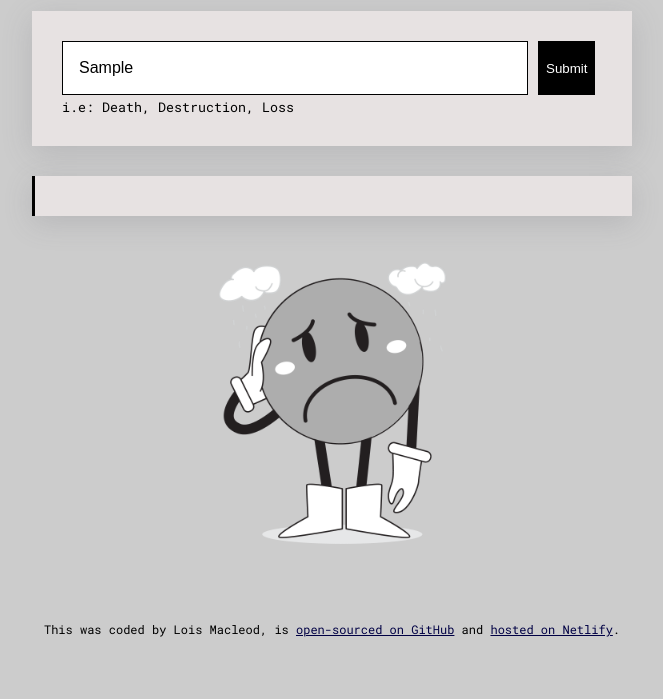
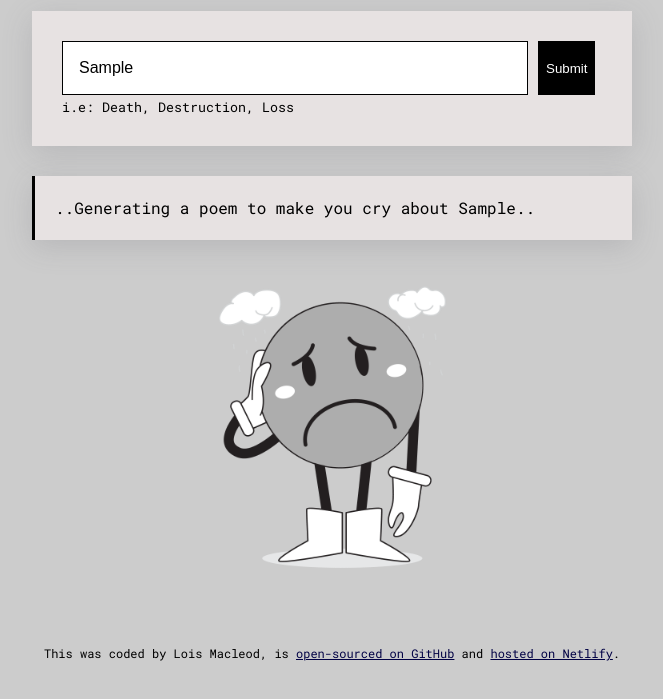
Before and after one commit to loisMac/poem-generator, a plain HTML site: page index.html in a window 1280 px wide. Both pictures are taken after typing "Sample" into the empty fields and a click on the input 874 px from the left and 255 px from the top of the page. Shown: the part 187-886 px from the top of the page, without its empty margins (308-971 px from the left). Drawn offline with nearby package versions, Linux system fonts and the light colour scheme; no server answers.

Commit message:
Added temporary message with animation

```diff
--- a/index.html
+++ b/index.html
@@ -32,7 +32,7 @@
         </form>
         <small>i.e: Death, Destruction, Loss</small>
     </div>
-        <div class="poem" id="poem"></div>
+        <div class="poem hidden" id="poem"></div>
 
 
     </main>
--- a/index.js
+++ b/index.js
@@ -18,6 +18,10 @@ function generatePoem(event) {
    let context = "You are a sad poem expert and love to write short poems. Your mission is to generate a 4 line poem and separate each line with a <br />. Do not include a title and sign off the poem with '-SheCodes AI' inside a <strong> element. Make sure to follow the user instructions.";
    let apiUrl = `https://api.shecodes.io/ai/v1/generate?prompt=${prompt}&context=${context}&key=${apiKey}`;
 
+   let poemElement = document.querySelector("#poem");
+   poemElement.classList.remove("hidden");
+   poemElement.innerHTML = `<div class="generating">..Generating a poem to make you cry about ${instructionsInput.value}..</div>`;
+
    console.log("Generating poem");
    console.log(`Prompt: ${prompt}`);
 console.log(`Context: ${context}`);
--- a/style.css
+++ b/style.css
@@ -61,6 +61,10 @@ form {
     box-shadow: rgba(100, 100, 111, 0.2) 0px 7px 29px 0px;
 }
 
+.hidden {
+    display: none;
+}
+
 .image {
     text-align: center;
     margin: 0 auto;
@@ -79,3 +83,12 @@ footer {
     margin-top: 30px;
     font-size: 12px;
 }
+
+.generating {
+    animation: blink 1s step-start 0s infinite;
+}
+@keyframes blink {
+    50% {
+        opacity: 0;
+    }
+}
```
